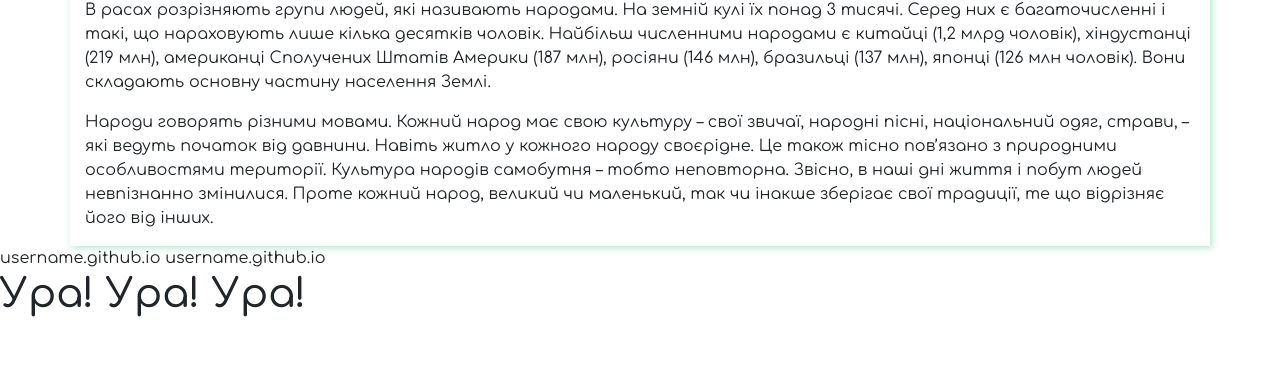
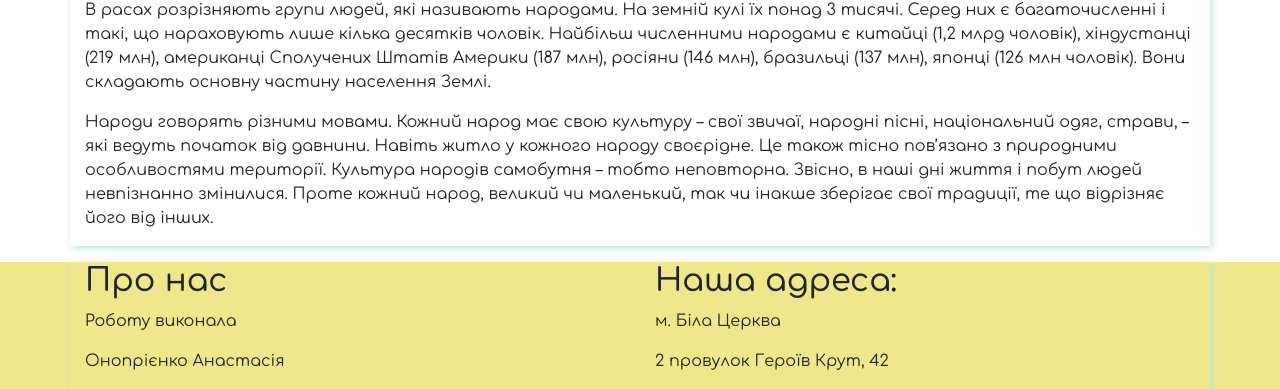
Before and after one commit to ivankevychbogdan/inside-school.github.io, a plain HTML site: page slider/index.html in a window 1280 px wide. Shown: the part 619-1008 px from the top of the page. Before the commit the page ends 945 px from the top, so only its background shows below. Drawn offline with nearby package versions, Linux system fonts and the light colour scheme.

Commit message:
фінальнгий

```diff
--- a/slider/index.html
+++ b/slider/index.html
@@ -122,16 +122,24 @@
 
     </div>
 
-username.github.io
+    <div class="container-fluid footer">
+      <div class="container">
+        <div class="row">
+          <div class="col-sm-6">
+            <h2>Про нас</h2>
+            <p>Роботу виконала</p>
+            <p>Онопрієнко Анастасія</p>
+          </div>
+          <div class="col-sm-6">
+            <h2>Наша адреса:</h2>
+            <p>м. Біла Церква</p>
+            <p>2 провулок Героїв Крут, 42</p>
+          </div>
+        </div>
+      </div>
+    </div>
 
 
-
-
-username.github.io
-
-
-
-<h1>Ура! Ура! Ура!</h1>
 
 
     <script src="https://code.jquery.com/jquery-3.5.1.slim.min.js" integrity="sha384-DfXdz2htPH0lsSSs5nCTpuj/zy4C+OGpamoFVy38MVBnE+IbbVYUew+OrCXaRkfj" crossorigin="anonymous"></script>
--- a/slider/style.css
+++ b/slider/style.css
@@ -27,3 +27,6 @@ font-size: 1.7rem;
         background-position: 50% 50%;
     }
 }
+.footer{
+    background-color: khaki;
+}
```
